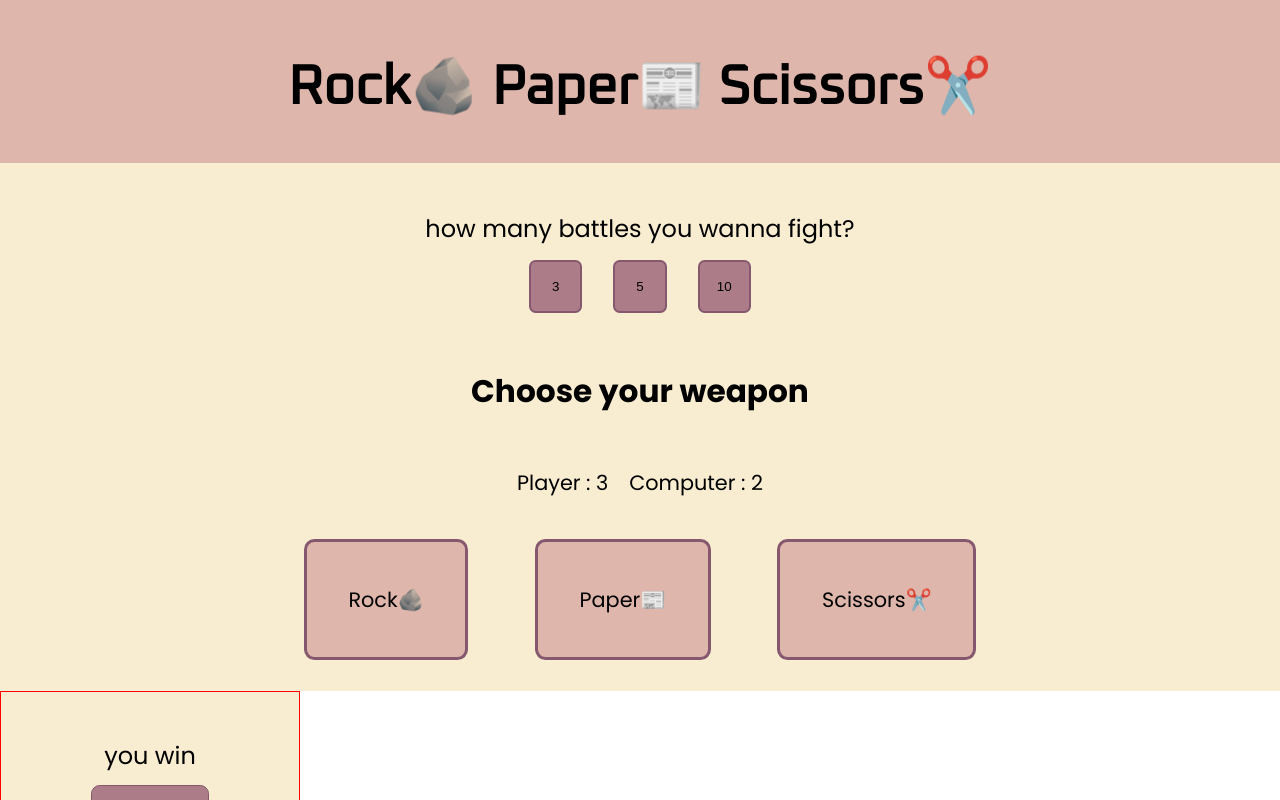
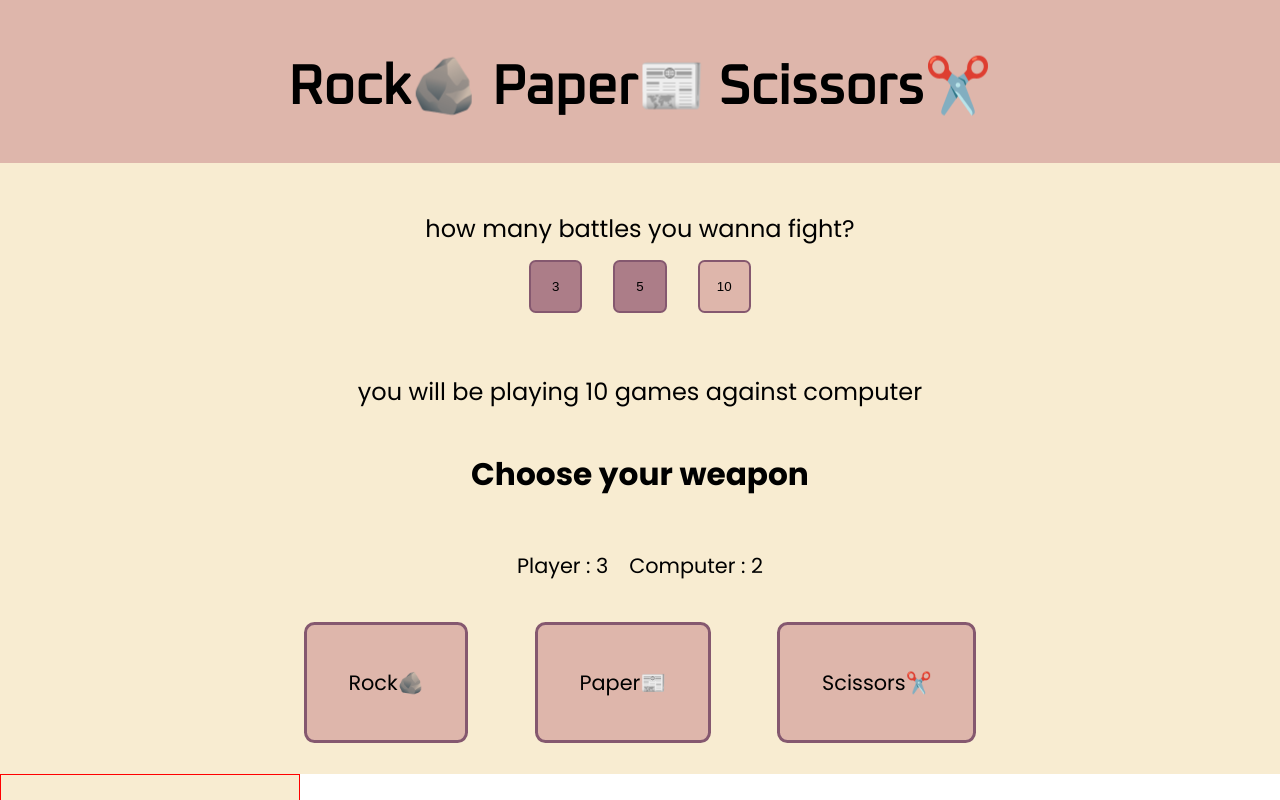
Before and after one commit to Kashyap-Pandya/Rock-Paper-Scissors, a plain HTML site: page index.html in a window 1280 px wide. Both pictures are taken after a click on the button "10". Shown: the top 800 px of the page. Drawn offline with Linux system fonts and the light colour scheme.

Commit message:
[ADD] battlenumber count is done

```diff
--- a/app.js
+++ b/app.js
@@ -3,6 +3,39 @@
 let choices = ["rock", "paper", "scissors"];
 let playerScore = 0;
 let computerScore = 0;
+
+// getting the game number
+
+let battles = document.querySelectorAll(".battle");
+let numberText = document.querySelector(".numberText")
+
+
+    let getGameNumber = battles.forEach(battle => {
+        battle.addEventListener("click", (e) => {
+            let battleNumber = e.target.textContent;
+            numberText.innerHTML = `you will be playing ${battleNumber} games against computer`;
+            console.log(battleNumber)
+        }, false)
+    })
+
+// choosing the weapons
+
+let weapons = document.querySelectorAll(".weapon-choice");
+
+let chosenWeapon = weapons.forEach( weapon => {
+    weapon.addEventListener("click", (e) => {
+        // console.log(e.target)
+        if(e.target.tagName ==="BUTTON" ) {
+            console.log(`i choose ${e.target.textContent}`)
+        }
+    })
+})
+
+
+
+
+
+
 
 function computerPlay() {
     const randomChoice = Math.floor(Math.random() * choices.length);    //gets the  0,1,2 -randomly
@@ -57,7 +90,7 @@ playRound();
 // console.log(result);
 
 function game() {
-    for (let i = 1; i < 6; i++) {
+    for (let i = getGameNumber; i < getGameNumber; i++) {
         // let userInput = prompt("what's your choice? rock-paper-scissors");
         let playerSelection = userInput.toLowerCase();
         console.log("game", i);
--- a/index.html
+++ b/index.html
@@ -16,9 +16,10 @@
         </div>
         <div class="battle-number">
             <h2>how many battles you wanna fight?</h2>
-            <button>3</button>
-            <button>5</button>
-            <button>10</button>
+            <button class="battle">3</button>
+            <button class="battle">5</button>
+            <button class="battle">10</button>
+            <h2 class="numberText"></h2>
         </div>
         <div class="intro">
             <h2 class="remove">Choose your weapon</h2>
--- a/style.css
+++ b/style.css
@@ -16,8 +16,9 @@ body {
     text-align: center;
     font-family: 'Poppins', sans-serif;
     font-weight: 400;
-    min-height: 100vh;
+
 }
+
 
 .container{
     display: flex;
@@ -59,6 +60,10 @@ body {
     transform: scale(1.1);
 }
 
+.battle-number button:focus {
+    background-color: #DEB6AB;
+    border: 2px solid #85586F;
+}
 .intro {
     margin: 2em 0;
     font-size:1.3em;
```
